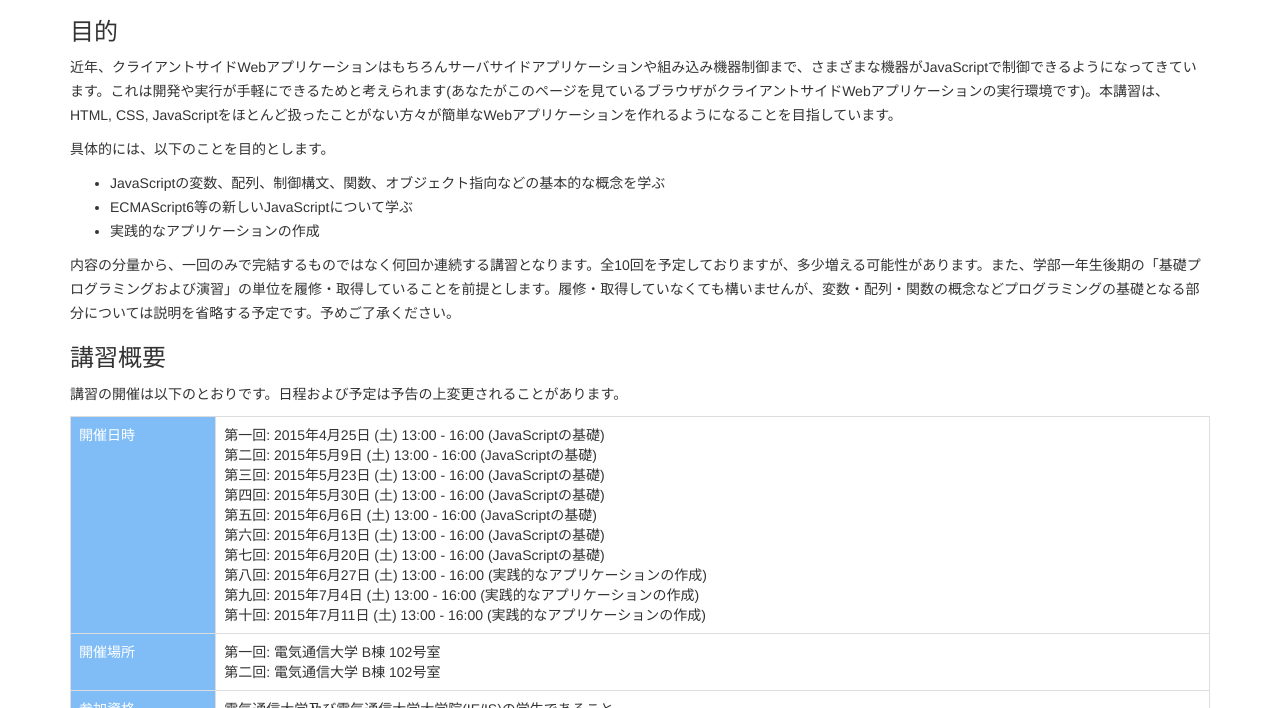
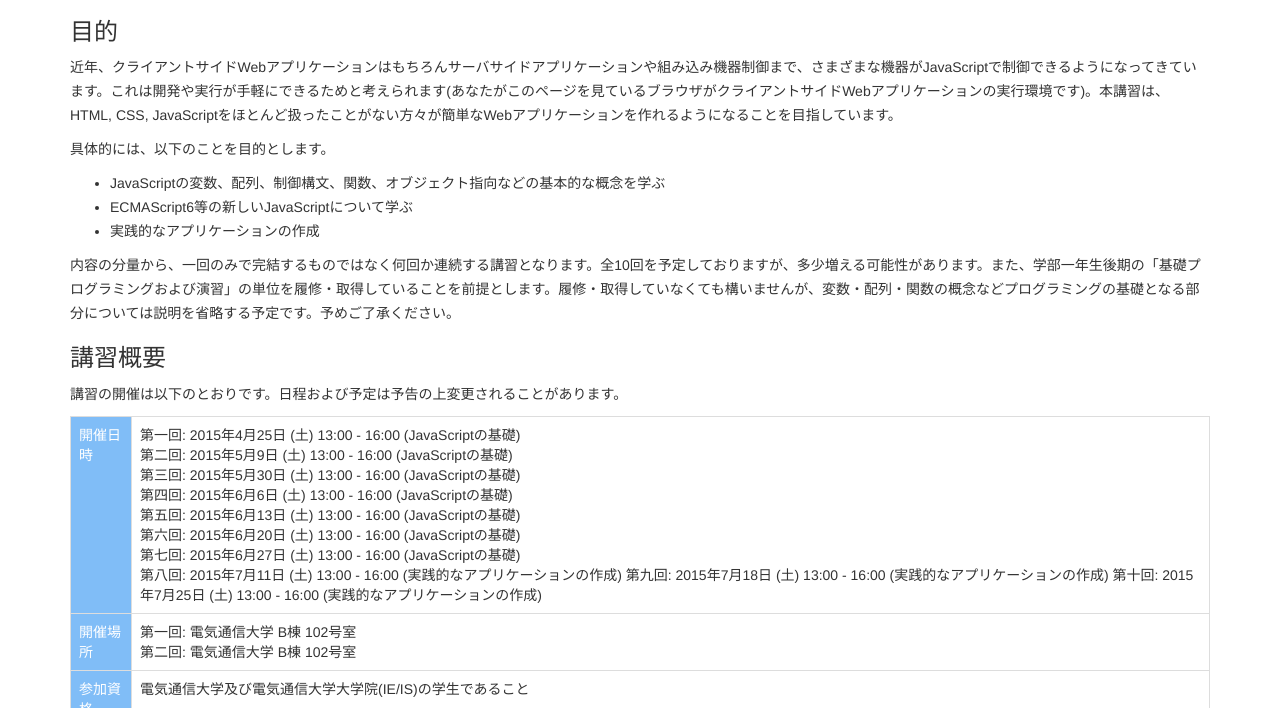
Before and after one commit to uecmma/jssem2015, a plain HTML site: page index.html in a window 1280 px wide. Shown: the part 92-800 px from the top of the page. Drawn offline with nearby package versions, Linux system fonts and the light colour scheme.

Commit message:
5/23はFirefox OSハッカソンのため1週間ずらす

```diff
--- a/index.html
+++ b/index.html
@@ -36,14 +36,14 @@
           <td>
             第一回: 2015年4月25日 (土) 13:00 - 16:00 (JavaScriptの基礎)<br>
             第二回: 2015年5月9日 (土) 13:00 - 16:00 (JavaScriptの基礎)<br>
-            第三回: 2015年5月23日 (土) 13:00 - 16:00 (JavaScriptの基礎)<br>
-            第四回: 2015年5月30日 (土) 13:00 - 16:00 (JavaScriptの基礎)<br>
-            第五回: 2015年6月6日 (土) 13:00 - 16:00 (JavaScriptの基礎)<br>
-            第六回: 2015年6月13日 (土) 13:00 - 16:00 (JavaScriptの基礎)<br>
-            第七回: 2015年6月20日 (土) 13:00 - 16:00 (JavaScriptの基礎)<br>
-            第八回: 2015年6月27日 (土) 13:00 - 16:00 (実践的なアプリケーションの作成)<br>
-            第九回: 2015年7月4日 (土) 13:00 - 16:00 (実践的なアプリケーションの作成)<br>
-            第十回: 2015年7月11日 (土) 13:00 - 16:00 (実践的なアプリケーションの作成)
+            第三回: 2015年5月30日 (土) 13:00 - 16:00 (JavaScriptの基礎)<br>
+            第四回: 2015年6月6日 (土) 13:00 - 16:00 (JavaScriptの基礎)<br>
+            第五回: 2015年6月13日 (土) 13:00 - 16:00 (JavaScriptの基礎)<br>
+            第六回: 2015年6月20日 (土) 13:00 - 16:00 (JavaScriptの基礎)<br>
+            第七回: 2015年6月27日 (土) 13:00 - 16:00 (JavaScriptの基礎)<br>
+            第八回: 2015年7月11日 (土) 13:00 - 16:00 (実践的なアプリケーションの作成)
+            第九回: 2015年7月18日 (土) 13:00 - 16:00 (実践的なアプリケーションの作成)
+            第十回: 2015年7月25日 (土) 13:00 - 16:00 (実践的なアプリケーションの作成)
             </td>
         </tr>
         <tr>
```
